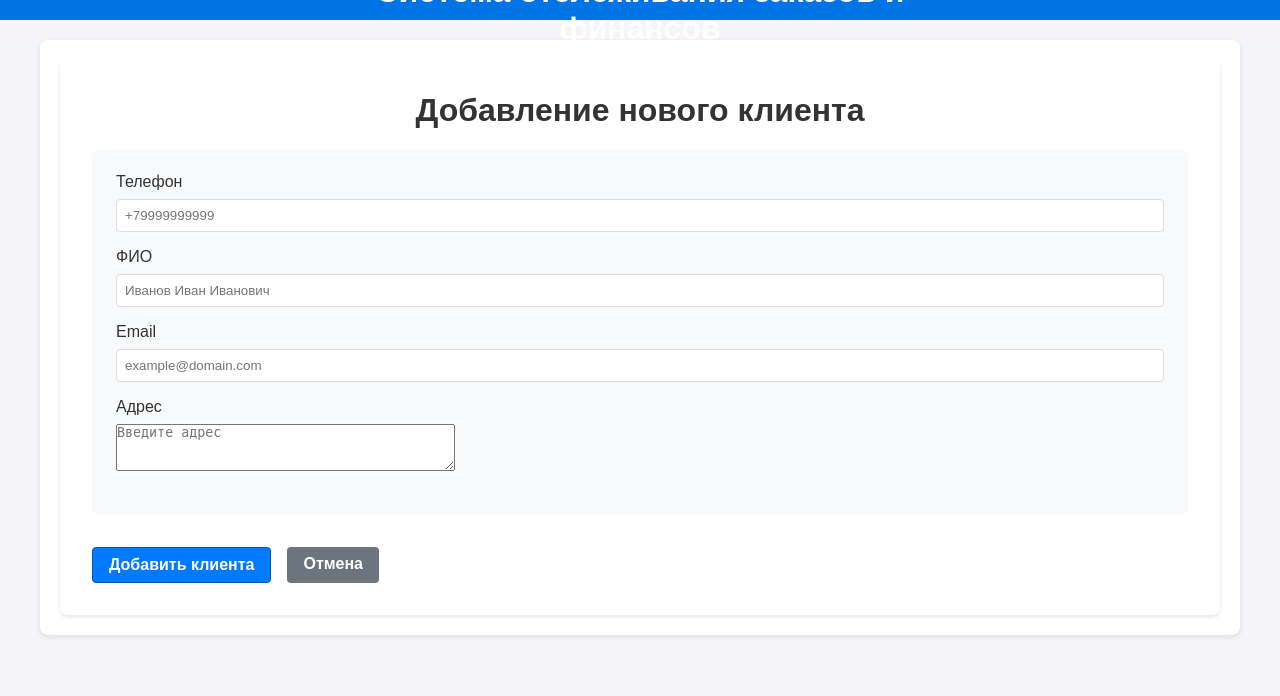
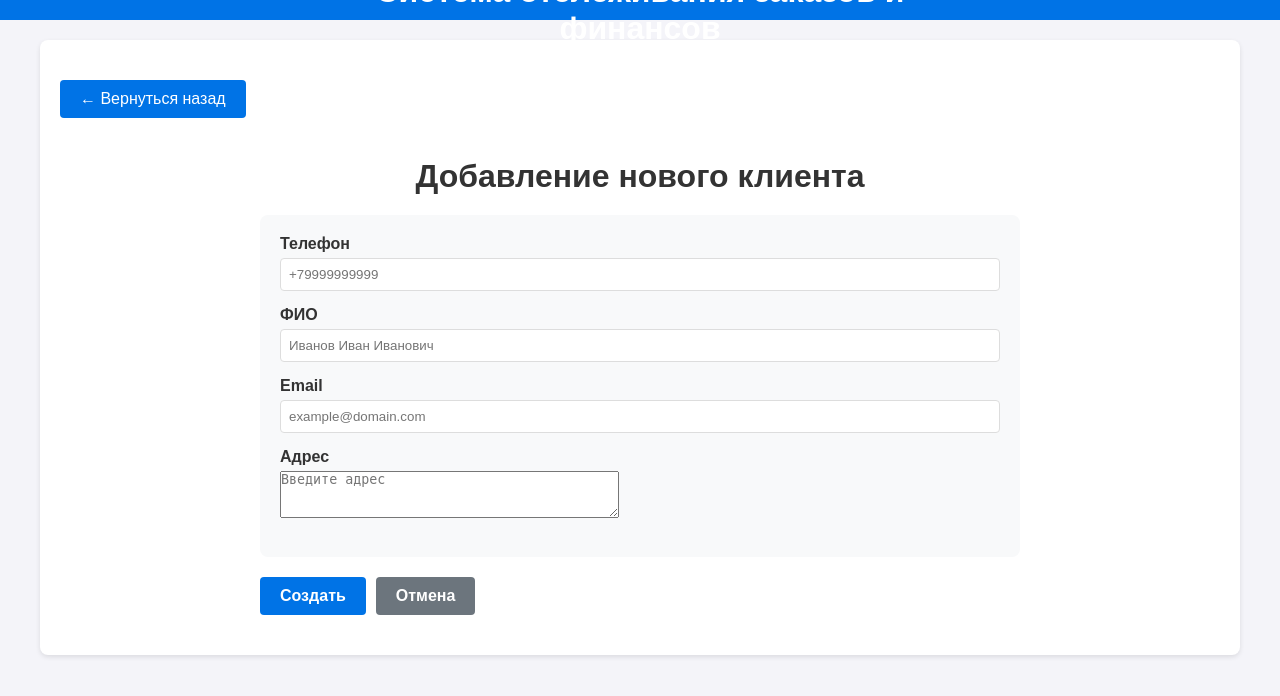
Before and after one commit to kentafar1k/okna, a Django app: template orders/templates/orders/add_client.html in a window 1280 px wide. Shown: the top 696 px of the page. Run offline with Django 5.2, Linux system fonts and the light colour scheme; the template is opened without the code that fills it: values that come from a table or form of the project are taken from there, others are empty; parts of the project's set-up code (start-up, migrations or seed data) failed here and were passed over.

Commit message:
добавил кнопку назад в client_detail.html

```diff
--- a/orders/templates/orders/add_client.html
+++ b/orders/templates/orders/add_client.html
@@ -1,11 +1,14 @@
 {% extends "base.html" %}
-{% load static %}
 
 {% block title %}Добавление клиента{% endblock %}
 
 {% block content %}
 <div class="container">
-    <div class="order-form">
+    <div class="back-button-container" style="margin-bottom: 20px;">
+        <a href="javascript:history.back()" class="button back-button">← Вернуться назад</a>
+    </div>
+
+    <div class="client-form">
         <h1>Добавление нового клиента</h1>
 
         {% if messages %}
@@ -18,8 +21,9 @@
         </div>
         {% endif %}
 
-        <form method="post" class="create-order-form">
+        <form method="post" class="create-client-form">
             {% csrf_token %}
+            <input type="hidden" name="return_to" value="{{ return_to }}">
 
             <div class="form-section">
                 {% for field in form %}
@@ -36,10 +40,100 @@
             </div>
 
             <div class="form-actions">
-                <button type="submit" class="btn btn-primary">Добавить клиента</button>
-                <a href="{% url 'orders:clients' %}" class="btn btn-secondary">Отмена</a>
+                <button type="submit" class="btn btn-primary">Создать</button>
+                <a href="javascript:history.back()" class="btn btn-secondary">Отмена</a>
             </div>
         </form>
     </div>
 </div>
+
+<style>
+.back-button {
+    background-color: #0073e6;
+    color: white;
+    text-decoration: none;
+    padding: 10px 20px;
+    border-radius: 4px;
+    transition: background-color 0.3s;
+}
+
+.back-button:hover {
+    background-color: #005bb5;
+    color: white;
+    text-decoration: none;
+}
+
+.back-button-container {
+    margin-top: 20px;
+}
+
+.client-form {
+    max-width: 800px;
+    margin: 0 auto;
+    padding: 20px;
+}
+
+.form-section {
+    background: #f8f9fa;
+    padding: 20px;
+    border-radius: 8px;
+    margin-bottom: 20px;
+}
+
+.form-group {
+    margin-bottom: 15px;
+}
+
+.form-group label {
+    display: block;
+    margin-bottom: 5px;
+    font-weight: bold;
+}
+
+.form-group input {
+    width: 100%;
+    padding: 8px;
+    border: 1px solid #ddd;
+    border-radius: 4px;
+}
+
+.error-message {
+    color: #dc3545;
+    font-size: 0.9em;
+    margin-top: 5px;
+}
+
+.form-actions {
+    margin-top: 20px;
+    display: flex;
+    gap: 10px;
+}
+
+.btn {
+    padding: 10px 20px;
+    border: none;
+    border-radius: 4px;
+    cursor: pointer;
+    font-size: 1em;
+}
+
+.btn-primary {
+    background-color: #0073e6;
+    color: white;
+}
+
+.btn-primary:hover {
+    background-color: #005bb5;
+}
+
+.btn-secondary {
+    background-color: #6c757d;
+    color: white;
+    text-decoration: none;
+}
+
+.btn-secondary:hover {
+    background-color: #5a6268;
+}
+</style>
 {% endblock %}
--- a/orders/templates/orders/create_order.html
+++ b/orders/templates/orders/create_order.html
@@ -5,7 +5,7 @@
 {% block content %}
 <div class="container">
     <div class="back-button-container" style="margin-bottom: 20px;">
-        <a href="{% url 'orders:orders' %}" class="button back-button">← Вернуться к списку заказов</a>
+        <a href="{% url 'orders:orders' %}" class="button back-button">← Вернуться назад</a>
     </div>
 
     <div class="order-form">
```
Also changed, not shown: orders/views.py (+8 -1 lines), 1 other file.
